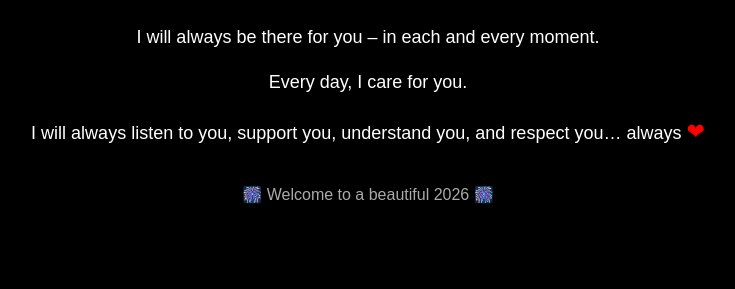
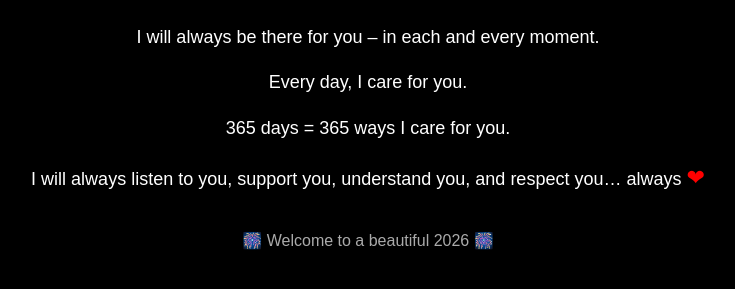
Before and after one commit to syam8501/New-Year-surprise, a plain HTML site: page index.html in a window 1280 px wide. Shown: the part 207-496 px from the top of the page, without its empty margins (272-1007 px from the left). Drawn offline with Linux system fonts and the light colour scheme.

Commit message:
Add a new paragraph about caring daily

```diff
--- a/index.html
+++ b/index.html
@@ -80,6 +80,9 @@
         <p>
             Every day, I care for you.
         </p>
+        <p>
+            365 days = 365 ways I care for you.
+        </p>
 
         <p>
             I will always listen to you, support you, understand you,
```
